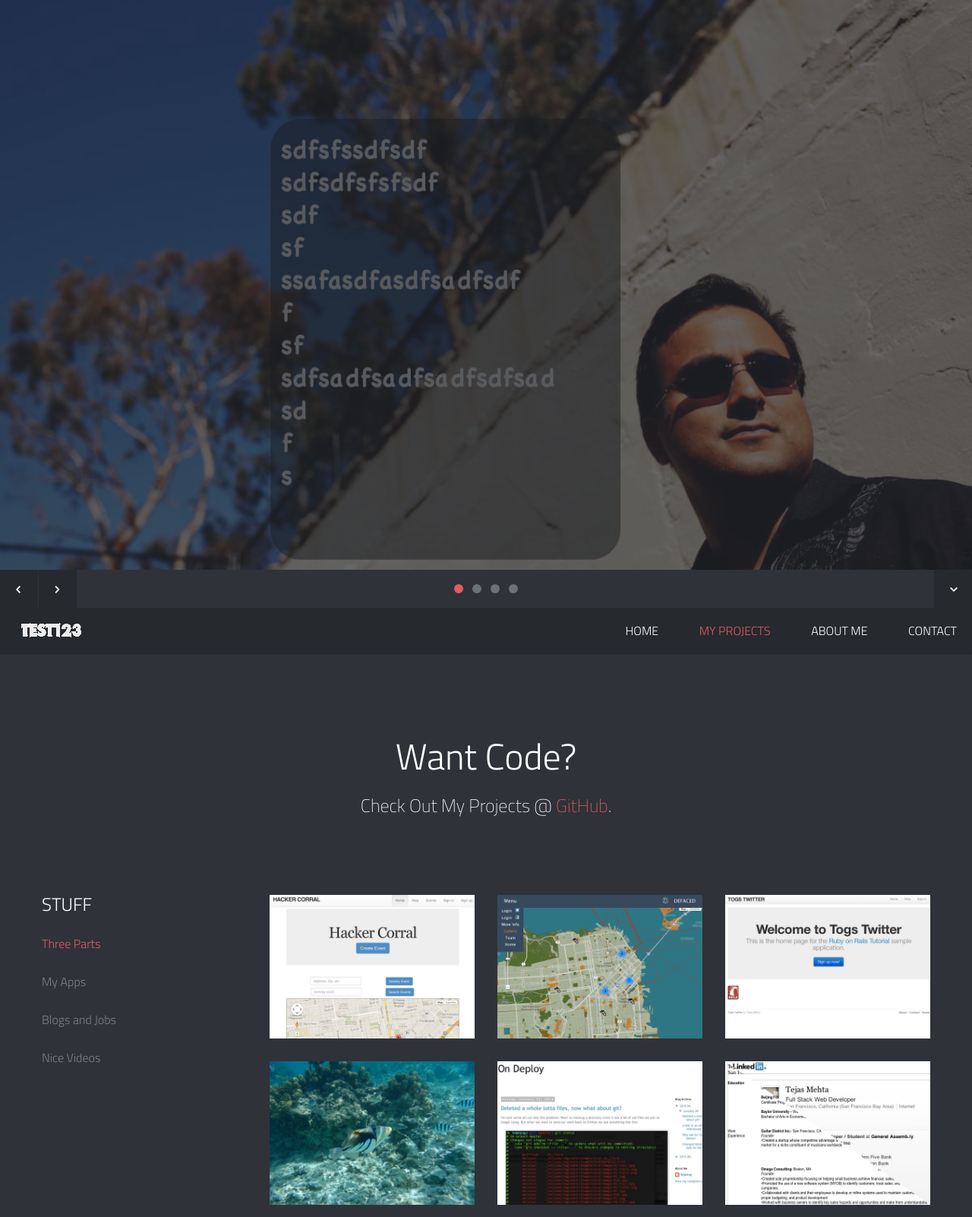
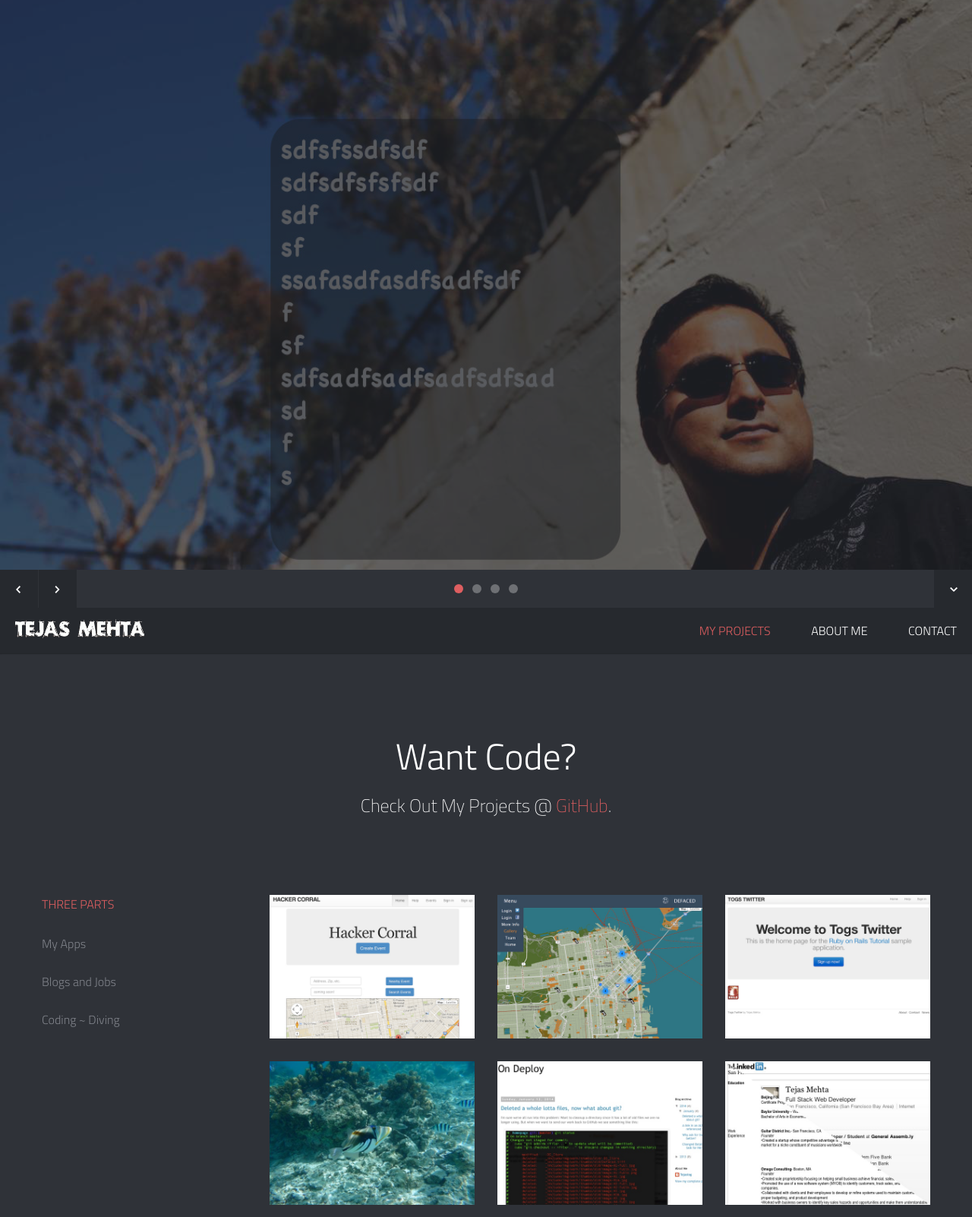
Before and after one commit to tmehta2442/homepage, a PHP site: page / in a window 1280 px wide. Shown: the top 1602 px of the page at 76% size. Run offline with PHP 8.4, Linux system fonts and the light colour scheme; some libraries are stand-ins or nearby versions.

Commit message:
pics and whatnot

```diff
--- a/_include/css/main.css
+++ b/_include/css/main.css
@@ -494,7 +494,7 @@ header #logo {
 
 header #logo a {
 	background: url(../img/logo.png) no-repeat;
-	width: 96px;
+	width: 170px;
 	height: 30px;
 	text-indent: -9999px;
 	display: block;
--- a/_include/js/main.js
+++ b/_include/js/main.js
@@ -78,9 +78,9 @@ BRUSHED.slider = function(){
 		thumbnail_navigation    :   0,			// Thumbnail navigation
 		slides 					:  	[			// Slideshow Images
 											{image : '_include/img/slider-images/pic1.jpg', title : '<div class="slide-content"></div>', thumb : '_include/img/slider-images/fish2.jpg', url : '_include/img/slider-images/fish2.jpg'},
-											{image : '_include/img/slider-images/pic2.jpg', title : '<div class="slide-content">Test</div>', thumb : '', url : ''},
-											{image : '_include/img/slider-images/pic3.jpg', title : '<div class="slide-content">Test</div>', thumb : '', url : ''},
-											{image : '_include/img/slider-images/pic4.jpg', title : '<div class="slide-content">Test</div>', thumb : '', url : ''}
+											{image : '_include/img/slider-images/pic2.jpg', title : '<div class="slide-content"></div>', thumb : '', url : ''},
+											{image : '_include/img/slider-images/pic3.jpg', title : '<div class="slide-content"></div>', thumb : '', url : ''},
+											{image : '_include/img/slider-images/pic4.jpg', title : '<div class="slide-content"></div>', thumb : '', url : ''}
 									],
 
 		// Theme Options
--- a/index.html
+++ b/index.html
@@ -119,7 +119,6 @@
 
         <nav id="menu">
         	<ul id="menu-nav">
-            	<li class="current"><a href="#home-slider">Home</a></li>
                 <li><a href="#work">My Projects</a></li>
                 <li><a href="#about">About Me</a></li>
                 <li><a href="#contact">Contact</a></li>
@@ -150,11 +149,10 @@
             	<!-- Filter -->
                 <nav id="options" class="work-nav">
                     <ul id="filters" class="option-set" data-option-key="filter">
-                    	<li class="type-work">Stuff</li>
-                        <li><a href="#filter" data-option-value="*" class="selected">Three Parts</a></li>
+                        <li class="type-work"><a href="#filter" data-option-value="*" class="selected">Three Parts</a></li>
                         <li><a href="#filter" data-option-value=".design">My Apps</a></li>
                         <li><a href="#filter" data-option-value=".photography">Blogs and Jobs</a></li>
-                        <li><a href="#filter" data-option-value=".video">Nice Videos</a></li>
+                        <li><a href="#filter" data-option-value=".video">Coding ~ Diving</a></li>
                     </ul>
                 </nav>
                 <!-- End Filter -->
@@ -216,7 +214,7 @@
                         	<li class="item-thumbs span3 video">
                             	<!-- Fancybox Media - Gallery Enabled - Title - Link to Video -->
                             	<a class="hover-wrap fancybox-media" data-fancybox-group="video" title="<p>I love diving. What does it have to do with coding? Nothing.<p>
-                                                                                                        It only requires not being afraid of the unknown, work with a<p>
+                                                                                                        It only requires not being afraid of the unknown, working with a<p>
                                                                                                         buddy, learnig odd jargon, practice, patience, research... " href="www.youtube.com/embed/KN4ojfVgKAg" alt="testing to see if this works">
                                 	<span class="overlay-img"></span>
                                     <span class="overlay-img-thumb font-icon-plus"></span>
@@ -242,12 +240,16 @@
 							<!-- Item Project and Filter Name -->
                         	<li class="item-thumbs span3 photography">
                             	<!-- Fancybox - Gallery Enabled - Title - Full Image -->
-                            	<a class="hover-wrap fancybox" data-fancybox-group="gallery" title="Clouds" href="_include/img/work/full/image-05-full.jpg">
+                            	<a class="hover-wrap fancybox" data-fancybox-group="gallery" title="Linkedin & Resume" href="_include/img/work/full/image-05-full.jpg">
                                 	<span class="overlay-img">LinkedIn & Resume</span>
                                     <span class="overlay-img-thumb font-icon-plus"></span>
                                 </a>
                                 <!-- Thumb Image and Description -->
-                                <img src="_include/img/work/thumbs/image-05.jpg" alt="Lorem ipsum dolor sit amet, consectetur adipiscing elit. Phasellus quis elementum odio. Curabitur pellentesque, dolor vel pharetra mollis.">
+                                <img src="_include/img/work/thumbs/image-05.jpg" alt="I want to be part of a team that is as passionate about what they do, be it creating or fixing things, as they are to one another.
+                                                                                      I will bring to whatever team I join a deep and varied background- Coding, Entrepreneurship, Finance, Customer Serivce, Car Washing and the ability to cook the best Tandoori Chicken ever.<p>
+                                                                                      Peruse my Linkedin/Resume and lets chat.<p>
+                                                                                      <b><a href=http://www.linkedin.com/pub/tejas-mehta/49/58b/574>Linkedin</a></b><p>
+                                                                                      <b><a href=_include/img/work/docs/tejasmehtaresume.pdf>Resume</a></b>">
                             </li>
                         	<!-- End Item Project -->
 
@@ -271,7 +273,7 @@
                                     <span class="overlay-img-thumb font-icon-plus"></span>
                                 </a>
                                 <!-- Thumb Image and Description -->
-                                <img src="_include/img/work/thumbs/image-06.jpg" alt="Guitar District Info Here. <p><a href=http://GUitarDistrict.com>Guitar District</a>">
+                                <img src="_include/img/work/thumbs/image-06.jpg" alt="Guitar District Info Here. <p><a href=http://GuitarDistrict.com>Guitar District</a>">
                             </li>
                         	<!-- End Item Project -->
 
```
Also changed, not shown: _include/img/logo.png, _include/img/work/full/image-05-full.jpg (added), 3 other files.
